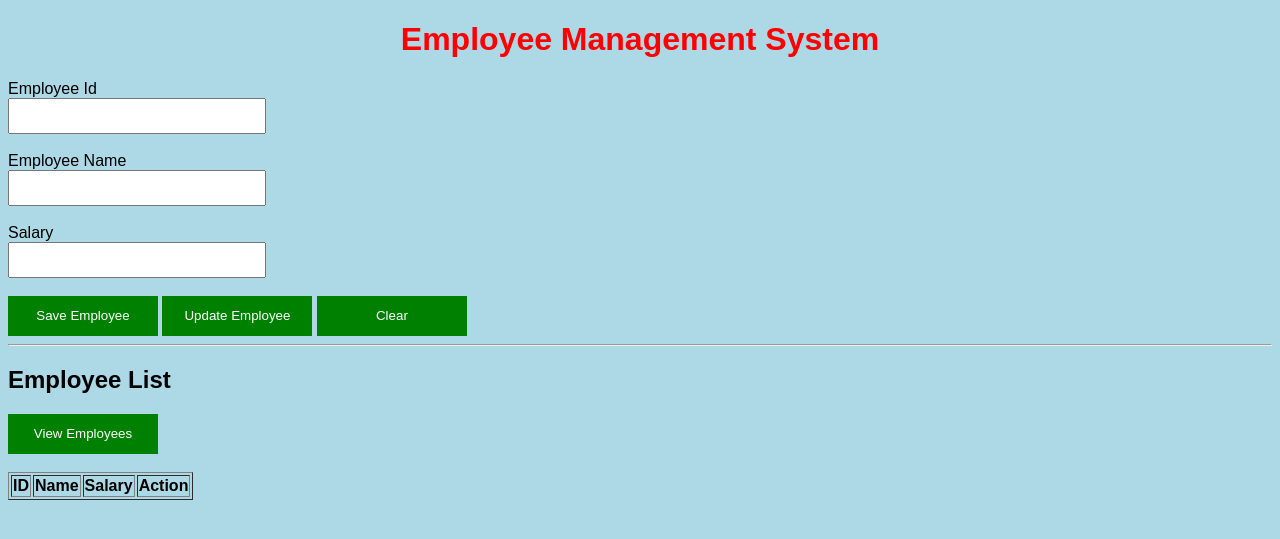
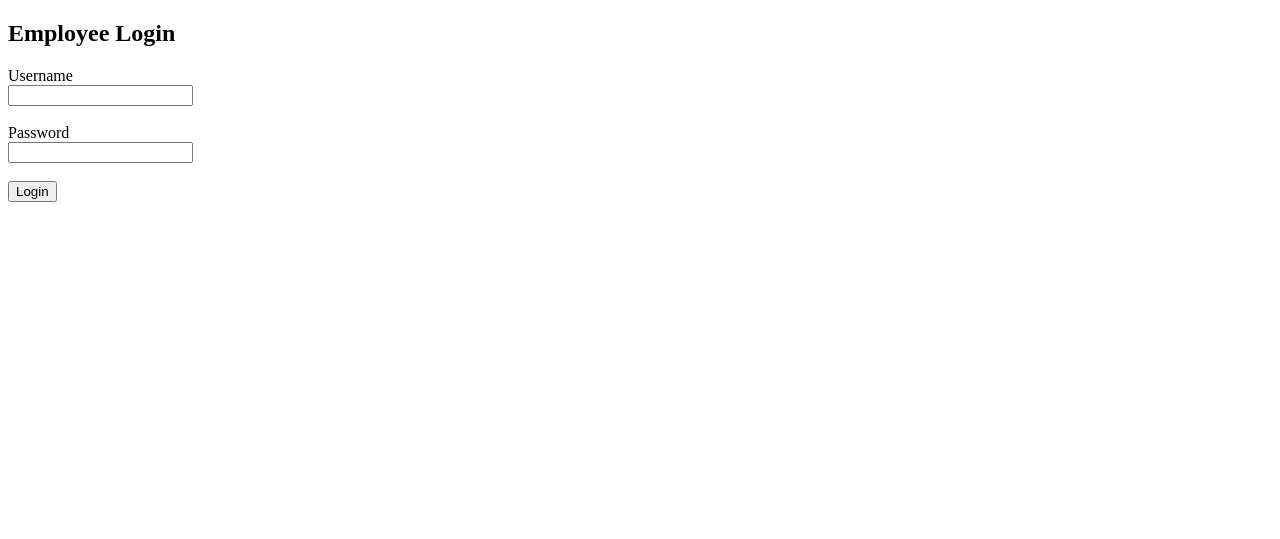
Before and after one commit to suriyajohnson/employee-management-system, a Spring Boot app: page / in a window 1280 px wide. Shown: the top 539 px of the page. Run offline with Spring Boot 4, Linux system fonts and the light colour scheme; lists and menus that the app fills with data are empty.

Commit message:
changed application entry point to login page

```diff
--- a/src/main/resources/static/index.html
+++ b/src/main/resources/static/index.html
@@ -1,68 +1,21 @@
 <!DOCTYPE html>
-<html lang="en">
-
+<html>
 <head>
-
-    <meta charset="UTF-8">
-
-    <meta name="viewport" content="width=device-width, initial-scale=1.0">
-
-    <title>Employee Management System</title>
-
-    <link rel="stylesheet" href="css/style.css">
-
+    <title>Employee Login</title>
 </head>
-
 <body>
 
-<h1>Employee Management System</h1>
+    <h2>Employee Login</h2>
 
-<label>Employee Id</label><br>
-<input type="number" id="empId"><br><br>
+    <label>Username</label><br>
+    <input type="text" id="username"><br><br>
 
-<label>Employee Name</label><br>
-<input type="text" id="empName"><br><br>
+    <label>Password</label><br>
+    <input type="password" id="password"><br><br>
 
-<label>Salary</label><br>
-<input type="number" id="salary"><br><br>
+    <button onclick="login()">Login</button>
 
-<button onclick="saveEmployee()">Save Employee</button>
-
-<button onclick="updateEmployee()">Update Employee</button>
-
-<button onclick="clearForm()">Clear</button>
-
-<hr>
-
-<h2>Employee List</h2>
-
-<button onclick="getAllEmployees()">View Employees</button>
-
-<br><br>
-
-<table border="1">
-
-    <thead>
-
-        <tr>
-
-            <th>ID</th>
-            <th>Name</th>
-            <th>Salary</th>
-            <th colspan="2">Action</th>
-
-        </tr>
-
-    </thead>
-
-    <tbody id="employeeTable">
-
-    </tbody>
-
-</table>
-
-<script src="js/script.js"></script>
+    <script src="js/login.js"></script>
 
 </body>
-
 </html>
```
Also changed, not shown: src/main/resources/static/login.html (deleted, +0 -21 lines).
